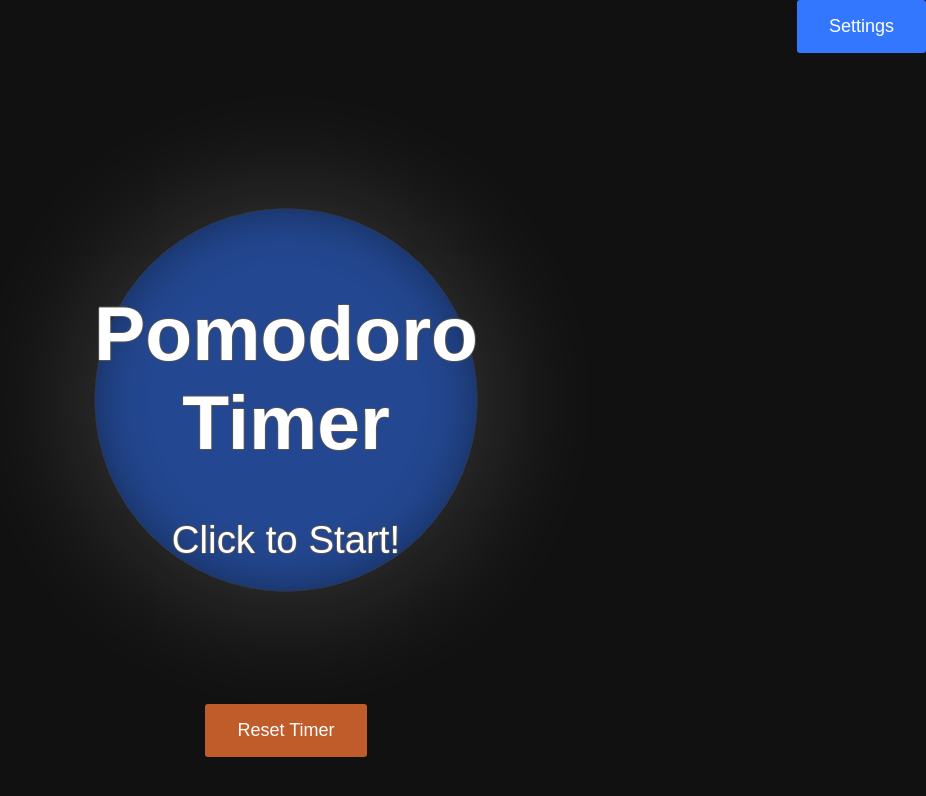
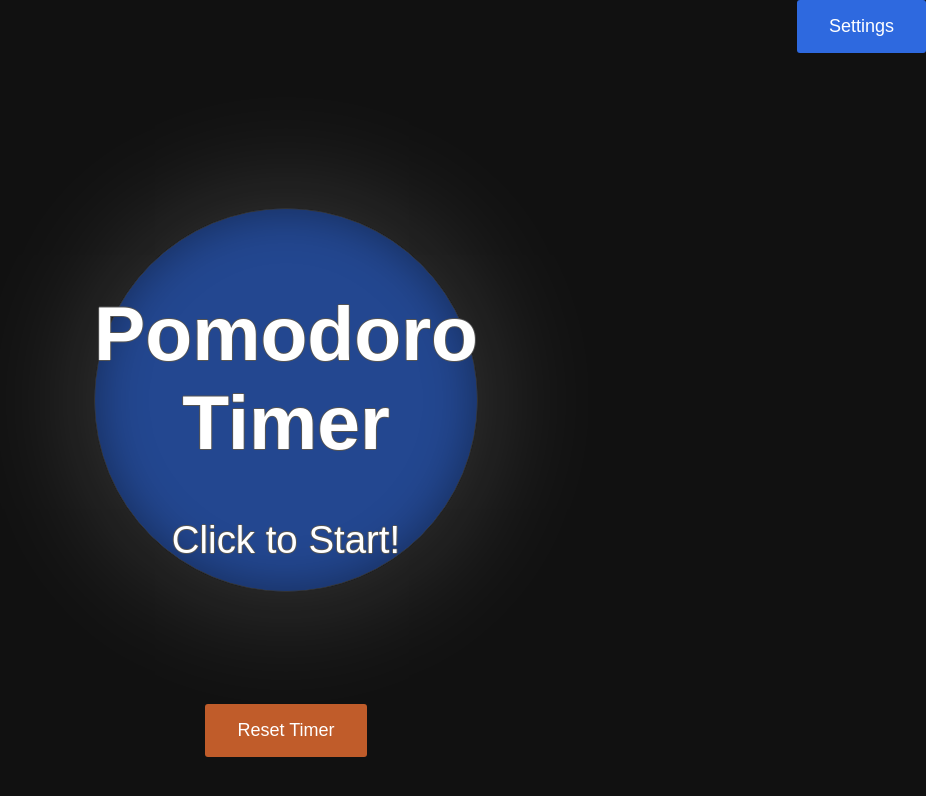
Before and after one commit to bestr32/pomodoro, a website: page index.html in a window 1280 px wide. Shown: the whole page, without its empty margins (354-1280 px from the left). Drawn offline with Linux system fonts and the light colour scheme.

Commit message:
Styles edit

```diff
--- a/style.css
+++ b/style.css
@@ -89,7 +89,7 @@ body {
   position: absolute;
   top: 0;
   right: 0;
-  background-color: #37ff;
+  background-color: #37fd;
   font-size: 1.125rem;
 }
 
```
